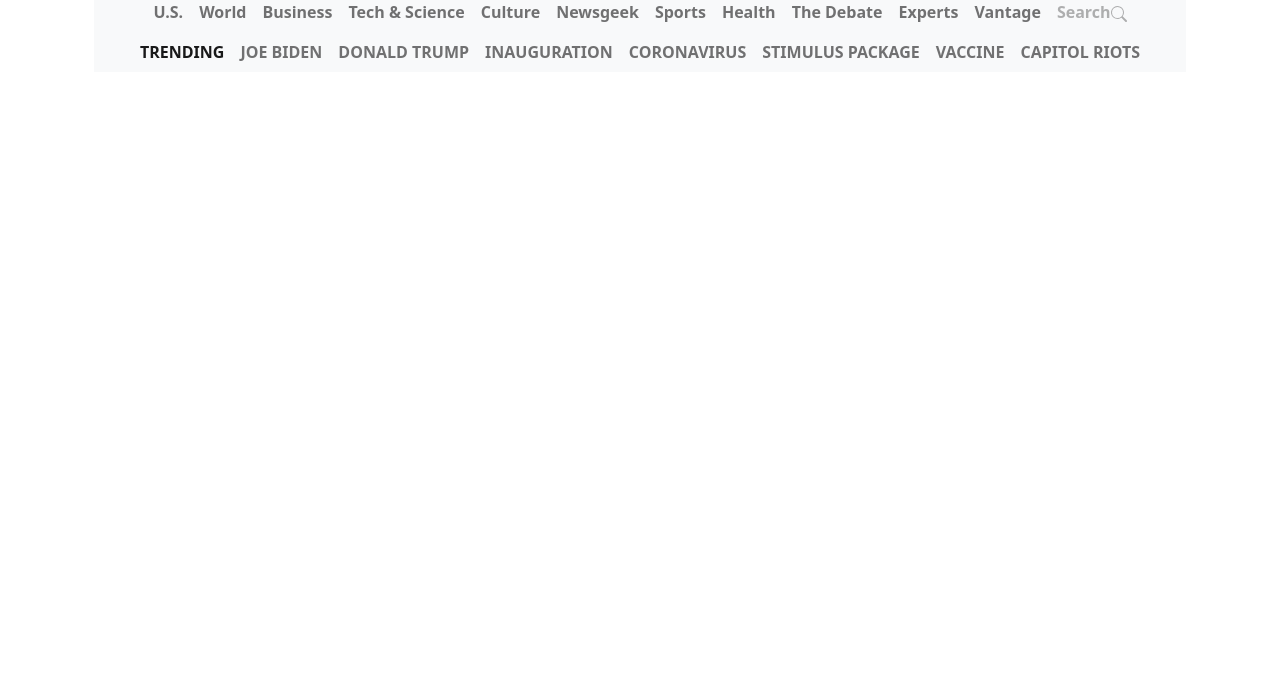
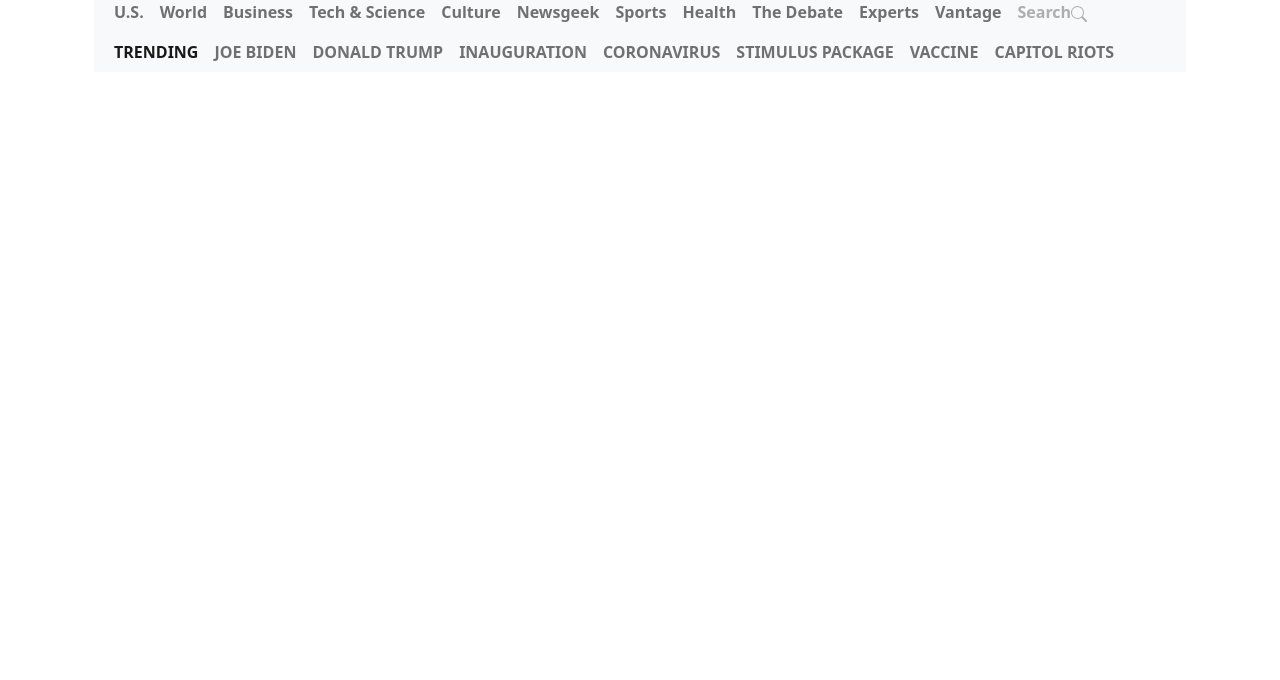
Before and after one commit to AleksandarIvezic/Newsweek-Project, a website: page index.html in a window 1280 px wide. Shown: the part 120-800 px from the top of the page. Drawn offline with nearby package versions, Linux system fonts and the light colour scheme.

Commit message:
fix header styling

```diff
--- a/index.html
+++ b/index.html
@@ -30,7 +30,7 @@
           </div>
 
         </div>
-          <div class="collapse navbar-collapse d-flex flex-column bg-light container-fluid " id="navbarNavDropdown">
+          <div class="d-sm-none d-lg-flex flex-column bg-light container-fluid align-items-start" id="navbarNavDropdown">
             <ul class="navbar-nav ">
               <li class="nav-item">
                 <a class="nav-link " aria-current="page" href="#"><b> U.S.</b></a>
```
